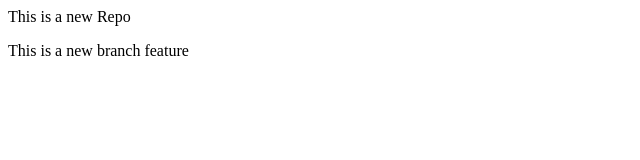
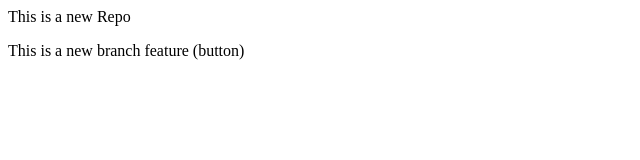
Before and after one commit to Hammad-49/localRepo, a plain HTML site: page index.html in a window 1280 px wide. Shown: the full height of the page, 0-640 px from the left. Drawn offline with Linux system fonts and the light colour scheme.

Commit message:
Add conflict

```diff
--- a/index.html
+++ b/index.html
@@ -1,2 +1,2 @@
 <p>This is a new Repo</p>
-<p>This is a new branch feature</p>
+<p>This is a new branch feature (button)
```
